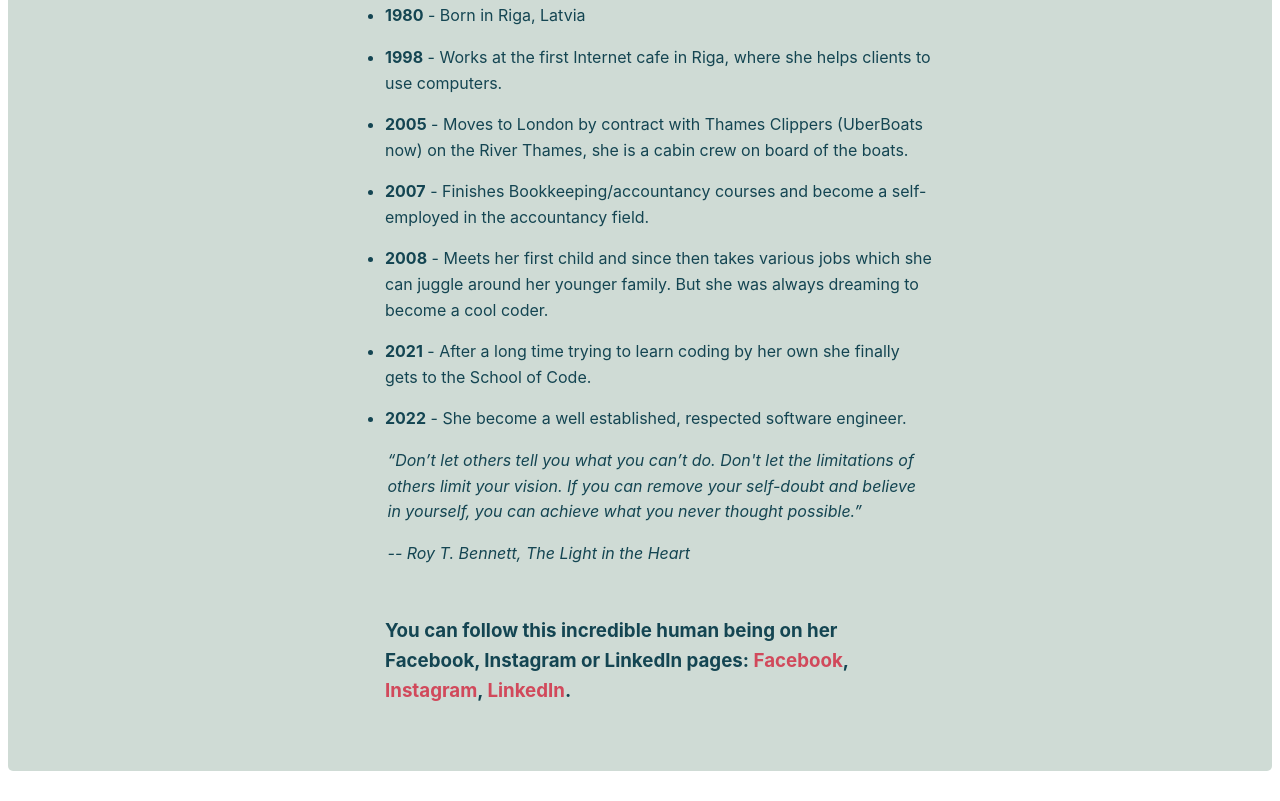
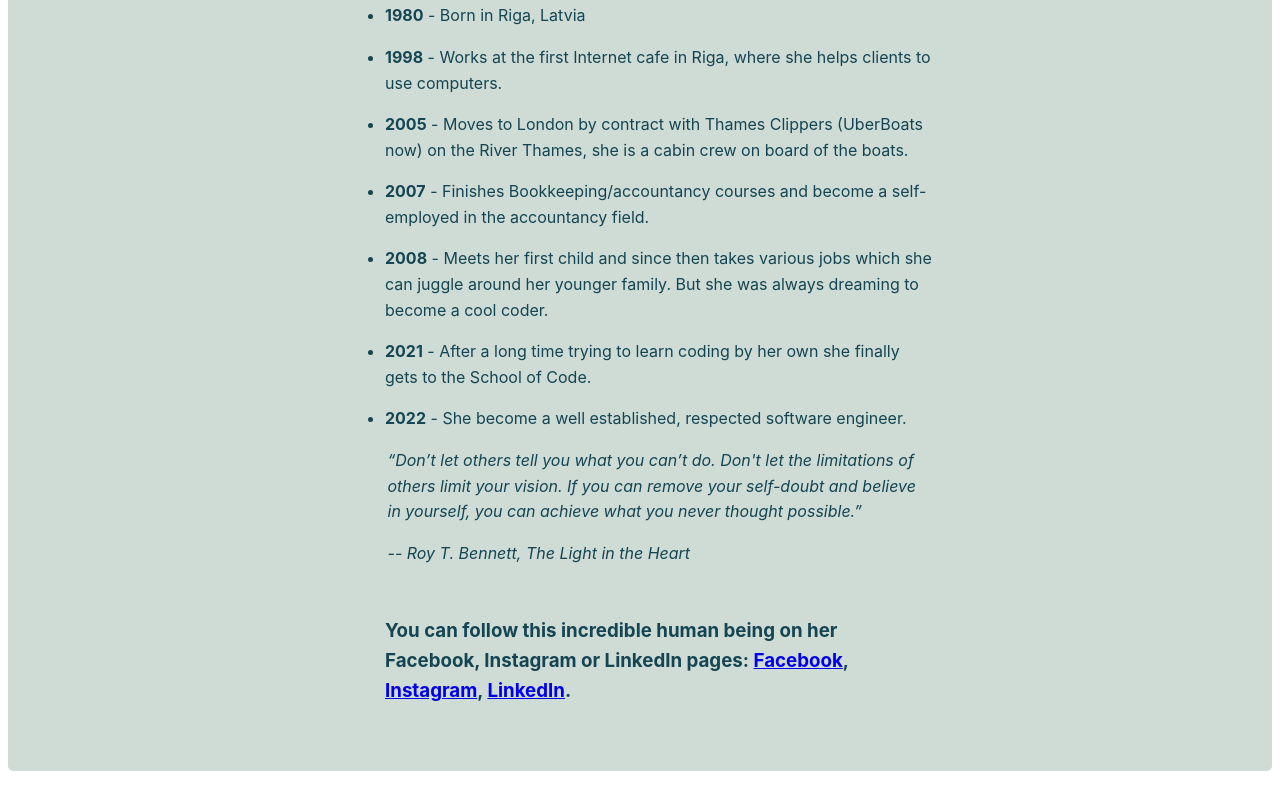
Before and after one commit to SchoolOfCode/w0d0_precourse-challenge-julija777, a plain HTML site: page index.html in a window 1280 px wide. Shown: the part 614-1415 px from the top of the page. Drawn offline with Linux system fonts and the light colour scheme.

Commit message:
Update index.html
Links to socials fixed

```diff
--- a/index.html
+++ b/index.html
@@ -55,22 +55,18 @@
       </blockquote>
       <h3>
         You can follow this incredible human being on her Facebook, Instagram or LinkedIn pages:
-        <a1
+        <a
           id="tribute-link1"
           href="https://www.facebook.com/ju.ja80/"
-          target="_blank"
-          >Facebook</a1>,
-        <a2
+          target="_blank">Facebook</a>,
+        <a
           id="tribute-link2"
           href="https://www.instagram.com/yulia_step/"
-          target="_blank"
-          >Instagram</a2
-        >,
-          <a3
-              id="tribute-link3"
-              href="https://www.linkedin.com/in/julia-stepanova-data-analysis"
-          target="_blank"
-          >LinkedIn</a3>.
+          target="_blank">Instagram</a>,
+        <a
+             id="tribute-link3"
+             href="https://www.linkedin.com/in/julia-stepanova-data-analysis"
+          target="_blank">LinkedIn</a>.
       </h3>
     </section>
   </main>
```
